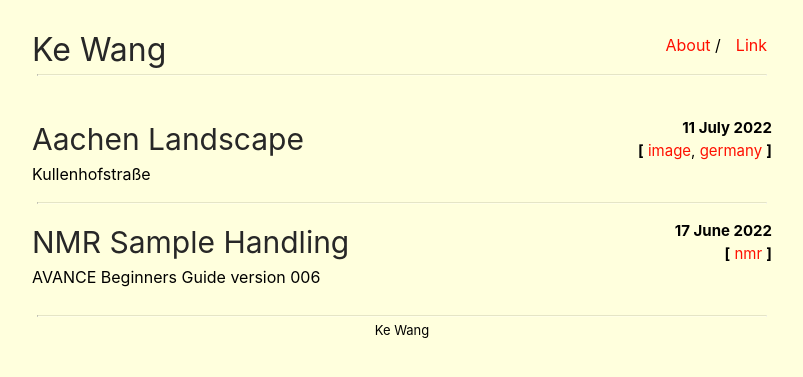
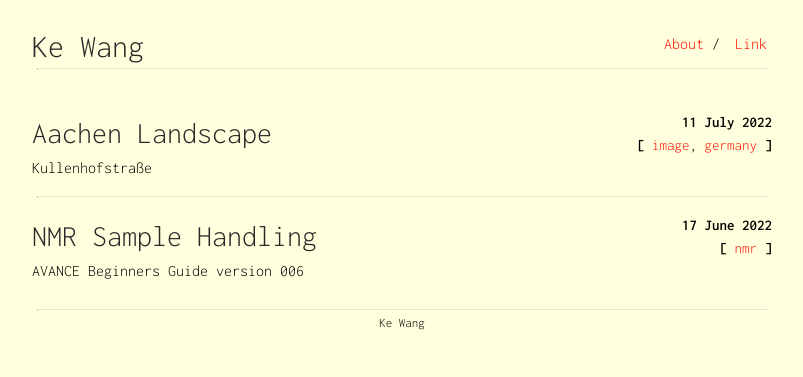
Before and after one commit to ekdc11/ekdc11.github.io, a Jekyll site: the page built from index.html, in a window 1280 px wide. Shown: the top 377 px of the page, without its empty margins (238-1041 px from the left). Built offline with Jekyll 4.4.1, drawn with Linux system fonts in a browser that asks for light colours.

Commit message:
Update main.scss

```diff
--- a/css/main.scss
+++ b/css/main.scss
@@ -13,7 +13,7 @@ $small-width: 480px;
 
 body {
     margin: 0;
-    font-family: "Inter", sans-serif;
+    font-family: "Inconsolata", sans-serif;
     background-color: #FFFFDD;
     min-height: 100%;
 }
```
